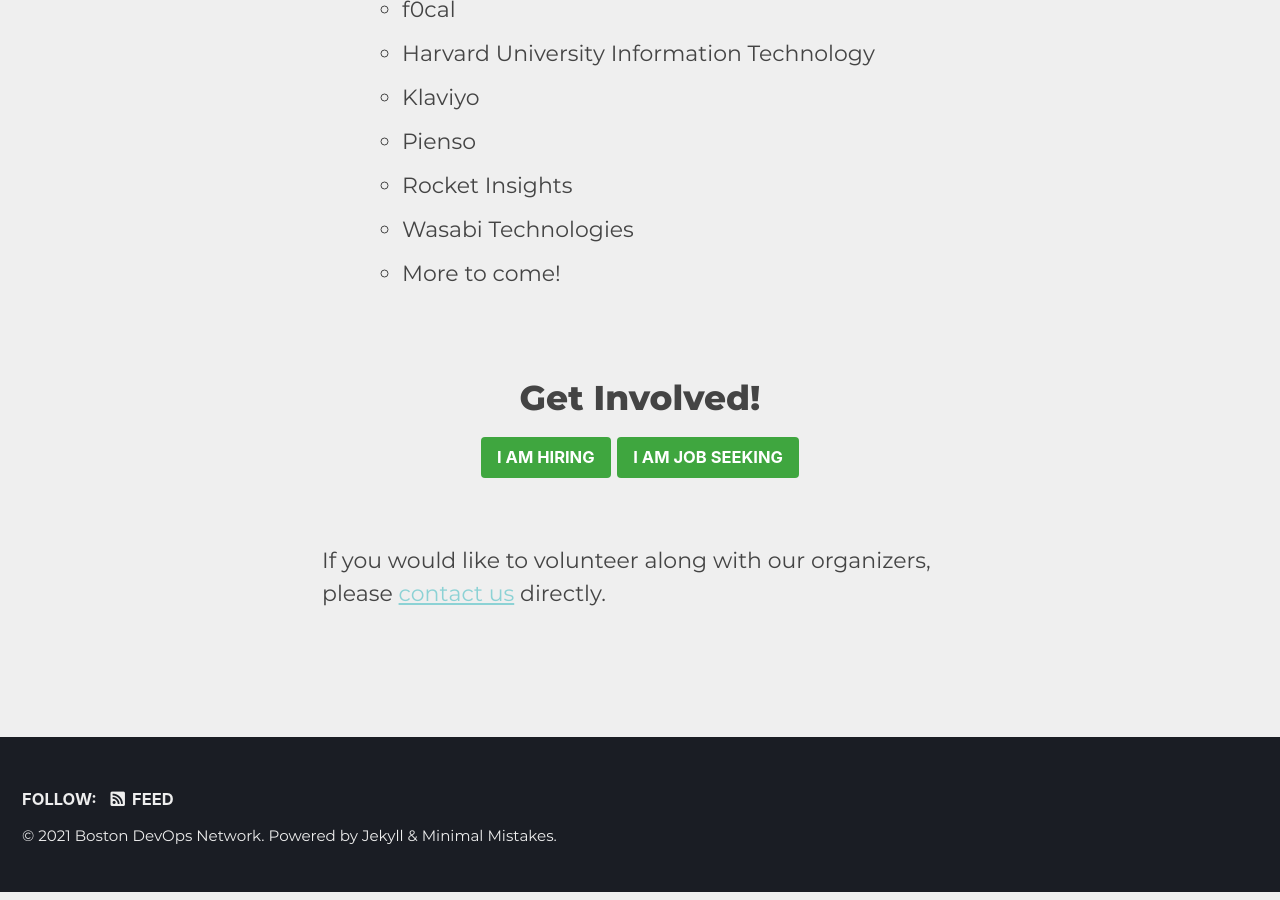
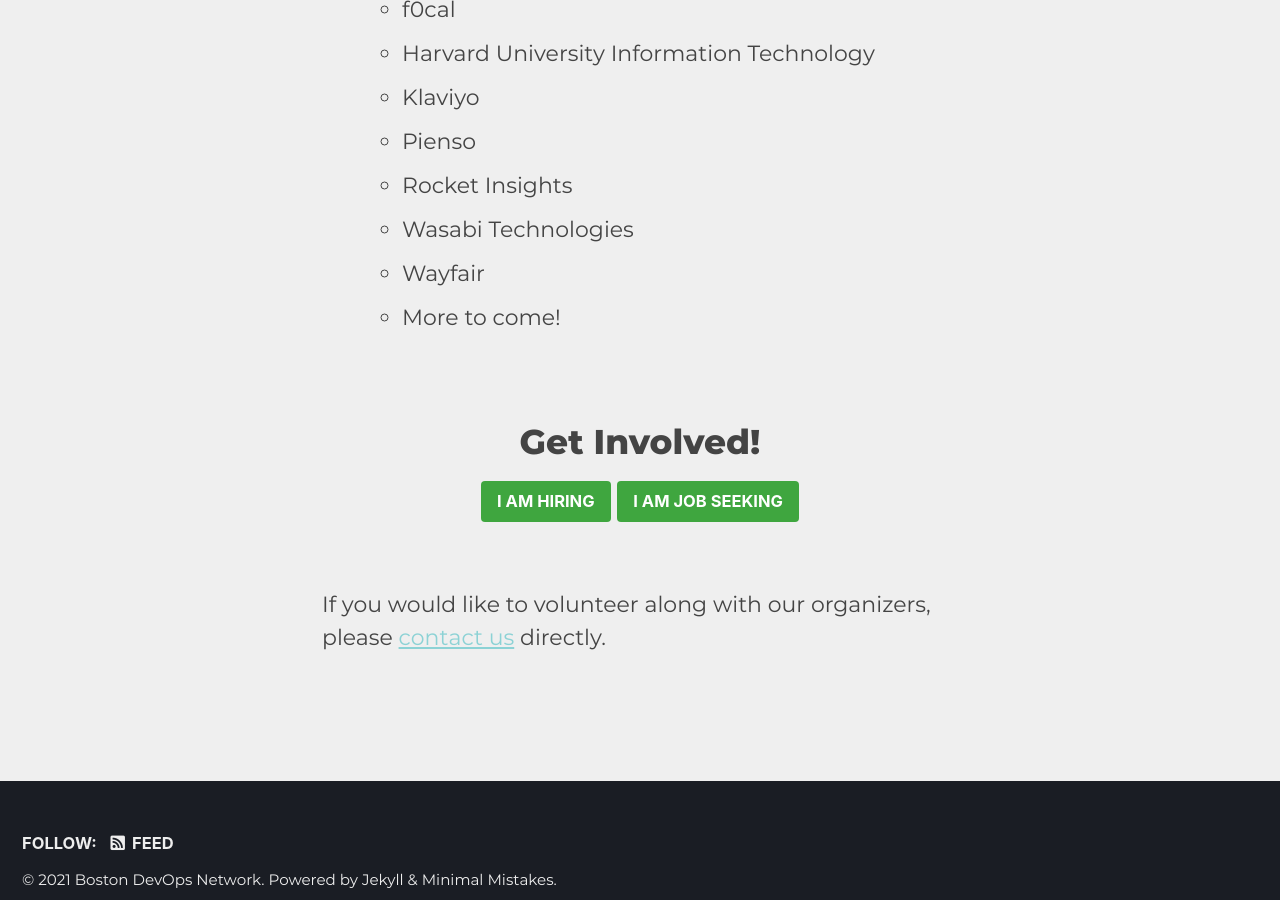
Before and after one commit to bostondevopsnetwork/bostondevopsnetwork.org, a Jekyll site: the page built from _pages/job-fair.md, in a window 1280 px wide and 900 px high, scrolled down 1088 px. Built offline with Jekyll 4.4.1, drawn with Linux system fonts in a browser that asks for light colours; cached includes are drawn as plain includes.

Commit message:
Update job-fair.md

```diff
--- a/_pages/job-fair.md
+++ b/_pages/job-fair.md
@@ -22,6 +22,7 @@ All participants should familiarize themselves with:
   * Pienso
   * Rocket Insights
   * Wasabi Technologies
+  * Wayfair
   * More to come!
 
 <div style="text-align:center">
```
